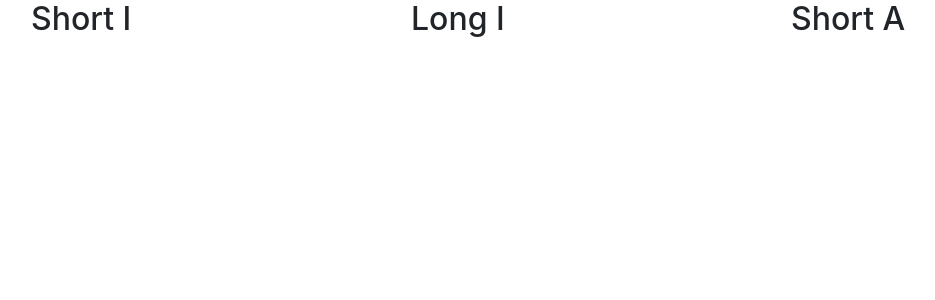
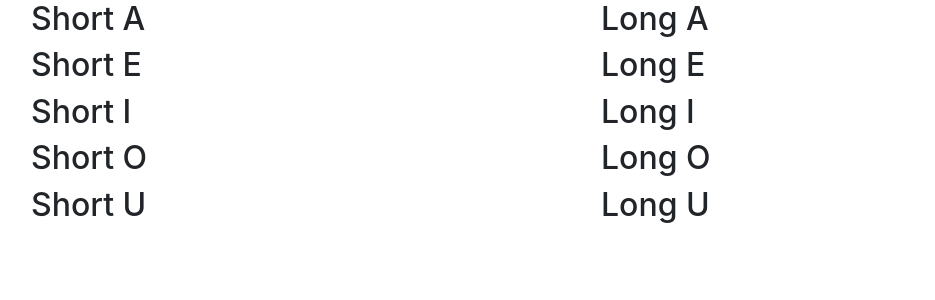
Before and after one commit to kennethjchow/TutorTools, a React (Create React App) app: page / in a window 1280 px wide. Shown: the top 300 px of the page, without its empty margins (54-989 px from the left). Built offline with nearby package versions, Linux system fonts and the light colour scheme.

Commit message:
Change to a two column grid

```diff
--- a/src/App.js
+++ b/src/App.js
@@ -21,18 +21,18 @@ class App extends React.Component {
 }
 
 function createRows(sounds) {
-  const row_length=3
+  const row_length=2
   const totalNumSounds = sounds.length;
   let index = 0;
   let elements = []
 
   while (index < totalNumSounds) {
-    if (totalNumSounds-row_length < row_length) {
+    if (totalNumSounds-row_length > row_length) {
+      console.log('hi')
       elements.push(
         <Row>
           <Col><Vowel sound={sounds[index]}/></Col>
           <Col><Vowel sound={sounds[index+1]}/></Col>
-          <Col><Vowel sound={sounds[index+2]}/></Col>
         </Row>
       )
     }
--- a/src/data/SoundList.js
+++ b/src/data/SoundList.js
@@ -4,10 +4,18 @@ import ShortI from '../sounds/short_i.mp3'
 class SoundList {
     constructor(){
         this.sounds = [];
-        this.sounds.push(new Sound('Short I', ShortI))
-        this.sounds.push(new Sound('Long I', 'https://www.soundhelix.com/examples/mp3/SoundHelix-Song-1.mp3'))
-        this.sounds.push(new Sound('Short A', 'https://www.soundhelix.com/examples/mp3/SoundHelix-Song-1.mp3'))
+        this.sounds.push(new Sound('Short A', ShortI));
+        this.sounds.push(new Sound('Long A', ShortI));
+        this.sounds.push(new Sound('Short E', ShortI));
+        this.sounds.push(new Sound('Long E', ShortI));
+        this.sounds.push(new Sound('Short I', ShortI));
+        this.sounds.push(new Sound('Long I', ShortI));
+        this.sounds.push(new Sound('Short O', ShortI));
+        this.sounds.push(new Sound('Long O', ShortI));
+        this.sounds.push(new Sound('Short U', ShortI));
+        this.sounds.push(new Sound('Long U', ShortI));
     }
+
     get sounds() {
         return this._sounds;
     }
```
